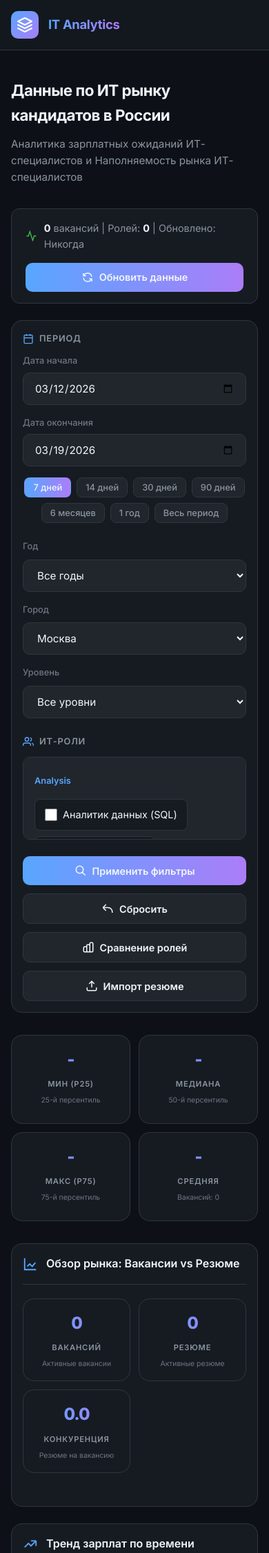
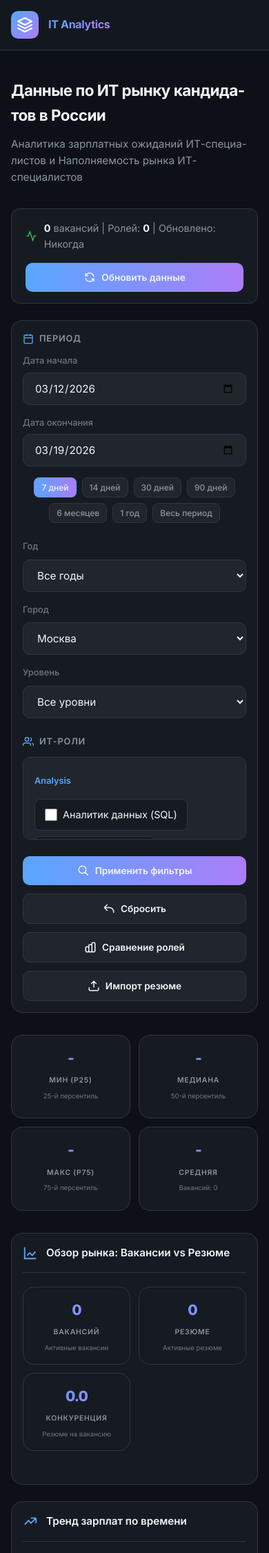
Before and after one commit to solnce18251/-2.0, a Flask app: page / in a window 390 px wide. Shown: the top 2251 px of the page at 69% size. Run offline with Flask 3, Linux system fonts and the light colour scheme; data that the repository does not hold is empty; some libraries are stand-ins or nearby versions.

Commit message:
fix: исправлена вёрстка на мобильных устройствах

```diff
--- a/templates/index.html
+++ b/templates/index.html
@@ -33,18 +33,47 @@
             box-sizing: border-box;
         }
 
+        /* Базовые стили для предотвращения съезжания */
+        html {
+            overflow-x: hidden;
+            width: 100%;
+        }
+
         body {
             font-family: 'Inter', -apple-system, BlinkMacSystemFont, 'Segoe UI', 'Roboto', sans-serif;
             background: var(--bg-primary);
             min-height: 100vh;
             color: var(--text-primary);
             line-height: 1.6;
+            overflow-x: hidden;
+            width: 100%;
+            max-width: 100vw;
+        }
+
+        /* Предотвращение горизонтальной прокрутки */
+        img, svg, video, canvas {
+            max-width: 100%;
+            height: auto;
+        }
+
+        /* Блокировка переполнения */
+        .container, .header, .main, .filters-panel {
+            max-width: 100%;
+            overflow-x: hidden;
+        }
+
+        /* Предотвращение выхода текста за границы */
+        body, .container, .header-content, .logo-text, .page-title, .page-subtitle {
+            overflow-wrap: break-word;
+            word-wrap: break-word;
+            hyphens: auto;
         }
 
         .container {
             max-width: 1440px;
             margin: 0 auto;
-            padding: 0 24px;
+            padding: 0 20px;
+            width: 100%;
         }
 
         /* Header */
@@ -715,17 +744,29 @@
 
         /* Мобильные устройства (до 768px) */
         @media (max-width: 768px) {
+            * {
+                max-width: 100vw;
+            }
+
             .container {
                 padding: 0 16px;
+                width: 100%;
             }
 
             .header-content {
                 gap: 12px;
+                flex-wrap: wrap;
             }
 
             .logo-icon {
                 width: 40px;
                 height: 40px;
+                flex-shrink: 0;
+            }
+
+            .logo-text {
+                font-size: 1rem;
+                max-width: 200px;
             }
 
             .logo-text .company {
@@ -742,28 +783,34 @@
 
             .page-title {
                 font-size: 1.4rem;
+                width: 100%;
             }
 
             .page-subtitle {
                 font-size: 0.95rem;
+                width: 100%;
             }
 
             .filters-panel {
                 padding: 16px;
+                width: 100%;
             }
 
             .charts-grid {
                 grid-template-columns: 1fr;
+                width: 100%;
             }
 
             .filters-grid {
                 grid-template-columns: 1fr;
                 gap: 16px;
+                width: 100%;
             }
 
             .date-range-picker {
                 flex-direction: column;
                 align-items: stretch;
+                width: 100%;
             }
 
             .date-input-group {
@@ -773,77 +820,102 @@
             .date-input-group input[type="date"] {
                 width: 100%;
                 min-width: auto;
+                max-width: 100%;
             }
 
             .preset-dates {
                 justify-content: center;
+                width: 100%;
             }
 
             .preset-btn {
-                font-size: 0.8rem;
-                padding: 6px 12px;
+                font-size: 0.75rem;
+                padding: 6px 10px;
+                white-space: nowrap;
             }
 
             .checkbox-group {
                 max-height: 120px;
+                width: 100%;
             }
 
             .buttons-row {
                 flex-direction: column;
+                width: 100%;
             }
 
             .btn {
                 width: 100%;
                 justify-content: center;
                 padding: 12px 20px;
-                font-size: 0.9rem;
+                font-size: 0.85rem;
+                white-space: normal;
+                word-wrap: break-word;
             }
 
             .stats-cards {
                 grid-template-columns: repeat(2, 1fr);
                 gap: 12px;
+                width: 100%;
             }
 
             .stat-card {
                 padding: 16px 12px;
+                min-width: 0;
             }
 
             .stat-card .value {
-                font-size: 1.5rem;
+                font-size: 1.3rem;
+                word-break: break-word;
             }
 
             .stat-card .label {
-                font-size: 0.7rem;
+                font-size: 0.65rem;
+                white-space: nowrap;
             }
 
             .stat-card .sublabel {
-                font-size: 0.65rem;
+                font-size: 0.6rem;
+                white-space: nowrap;
             }
 
             .chart-container {
                 padding: 16px;
+                width: 100%;
+                min-width: 0;
             }
 
             .chart-title h3 {
-                font-size: 1rem;
+                font-size: 0.95rem;
+                word-break: break-word;
             }
 
             .section-title {
                 font-size: 1.2rem;
+                word-break: break-word;
             }
 
             .roles-compare-grid {
                 grid-template-columns: 1fr;
+                width: 100%;
             }
 
             /* Модальные окна */
             .parse-modal-content {
                 padding: 24px;
                 width: 95%;
+                max-width: 95%;
             }
 
             .parse-modal-content h3 {
                 font-size: 1.1rem;
+                word-break: break-word;
+            }
+
+            /* Графики Plotly */
+            #trend-chart, #level-chart, #city-chart {
+                width: 100% !important;
+                min-width: 0;
             }
         }
 
```
Also changed, not shown: docs/index.html (+80 -8 lines).
